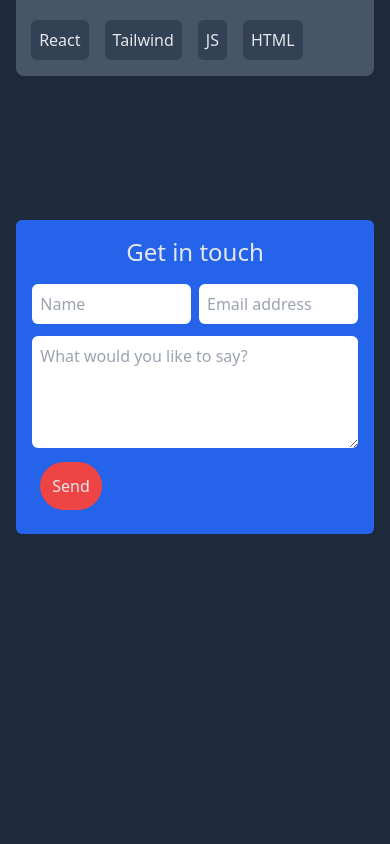
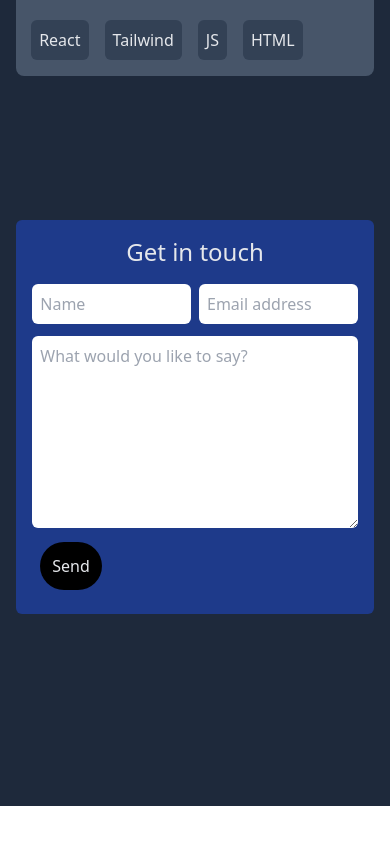
Before and after one commit to davebroc/davebroc.github.io, a React (Vite) app: page / in a window 390 px wide. Shown: the part 2316-3160 px from the top of the page. After the commit the page ends 3122 px from the top, so only its background shows below. Built offline with nearby package versions, Linux system fonts and the light colour scheme.

Commit message:
visual changes to contact form

```diff
--- a/src/App.jsx
+++ b/src/App.jsx
@@ -9,7 +9,7 @@ import Contact from './sections/Contact.jsx'
 function App() {
 
   return (
-    <div className="text-gray-200 bg-slate-800 flex-col h-max pb-96">
+    <div className="text-gray-200 bg-slate-800 flex-col h-max pb-48">
 
       <Navbar></Navbar>
       <Welcome></Welcome>
--- a/src/sections/Contact.jsx
+++ b/src/sections/Contact.jsx
@@ -1,17 +1,22 @@
 import React from 'react'
 
 export default function Contact() {
+
+
+
+
+
     return (
-        <form className="flex-col p-4 bg-blue-600 mt-32 rounded-md">
+        <form className="flex-col p-4 bg-blue-900 md:h-96  mt-32 rounded-md" action='./Contact.jsx' method='post' >
             <h1 className="text-center mb-4 text-2xl">Get in touch</h1>
             <div className="flex justify-between text-black">
 
-                <input type="text" placeholder="Name" className="w-1/2 mr-1 p-2 rounded-md"></input>
-                <input type="email" placeholder="Email address" className="w-1/2 ml-1 p-2 rounded-md"></input>
+                <input name='name' type="text" placeholder="Name" className="w-1/2 mr-1 p-2 rounded-md"></input>
+                <input name='email' type="email" placeholder="Email address" className="w-1/2 ml-1 p-2 rounded-md"></input>
             </div>
-            <textarea className="w-full mt-3 p-2 rounded-md text-black" rows="4" placeholder="What would you like to say?"></textarea>
+            <textarea name='message' className="w-full h-48 mt-3 p-2 rounded-md text-black" rows="4" placeholder="What would you like to say?"></textarea>
 
-            <button type="submit" className="bg-red-500 p-3 rounded-full m-2">Send</button>
+            <button type="submit" className="bg-black p-3 rounded-full m-2">Send</button>
         </form>
     )
 }
```
